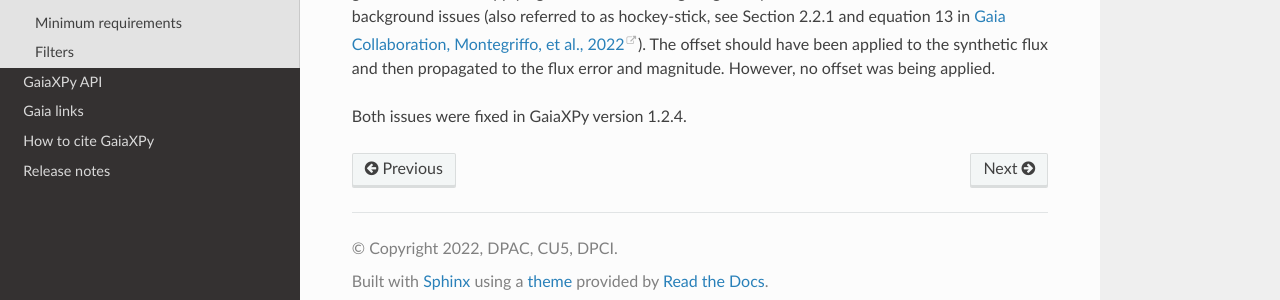
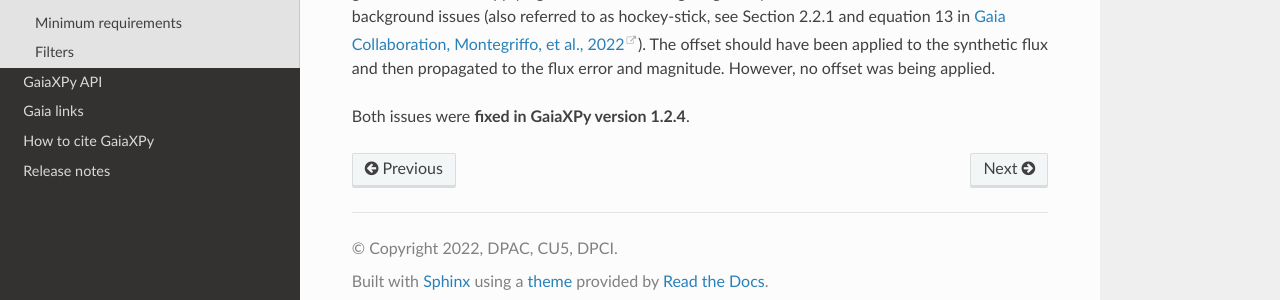
Before and after one commit to gaia-dpci/GaiaXPy, a Sphinx documentation site: the page built from docs/source/caveats.rst, in a window 1280 px wide and 900 px high, scrolled down 508 px. Shown: the part 582-882 px from the top of the window. Built offline with Sphinx 7.4.7 and the Read the Docs theme 2.0.0, drawn with Linux system fonts in a browser that asks for light colours; formulas are drawn with MathJax 3.

```diff
--- a/docs/source/caveats.rst
+++ b/docs/source/caveats.rst
@@ -40,4 +40,4 @@ Since GaiaXPy was originally published, two issues with photometric filters have
 
 **PanSTARRS1_Std**: Due to a bug in GaiaXPy, the synthetic photometry for the standardized PanSTARRS1 y band (contained in the fields y_ps1_flux, y_ps1_flux_error and y_ps1_mag) has been generated without applying the flux offset mitigating the systematic effect at the faint end due to background issues (also referred to as hockey-stick, see Section 2.2.1 and equation 13 in `Gaia Collaboration, Montegriffo, et al., 2022 <https://ui.adsabs.harvard.edu/abs/2022arXiv220606215G/abstract>`_). The offset should have been applied to the synthetic flux and then propagated to the flux error and magnitude. However, no offset was being applied.
 
-Both issues were fixed in GaiaXPy version 1.2.4.
+Both issues were **fixed in GaiaXPy version 1.2.4**.
```
